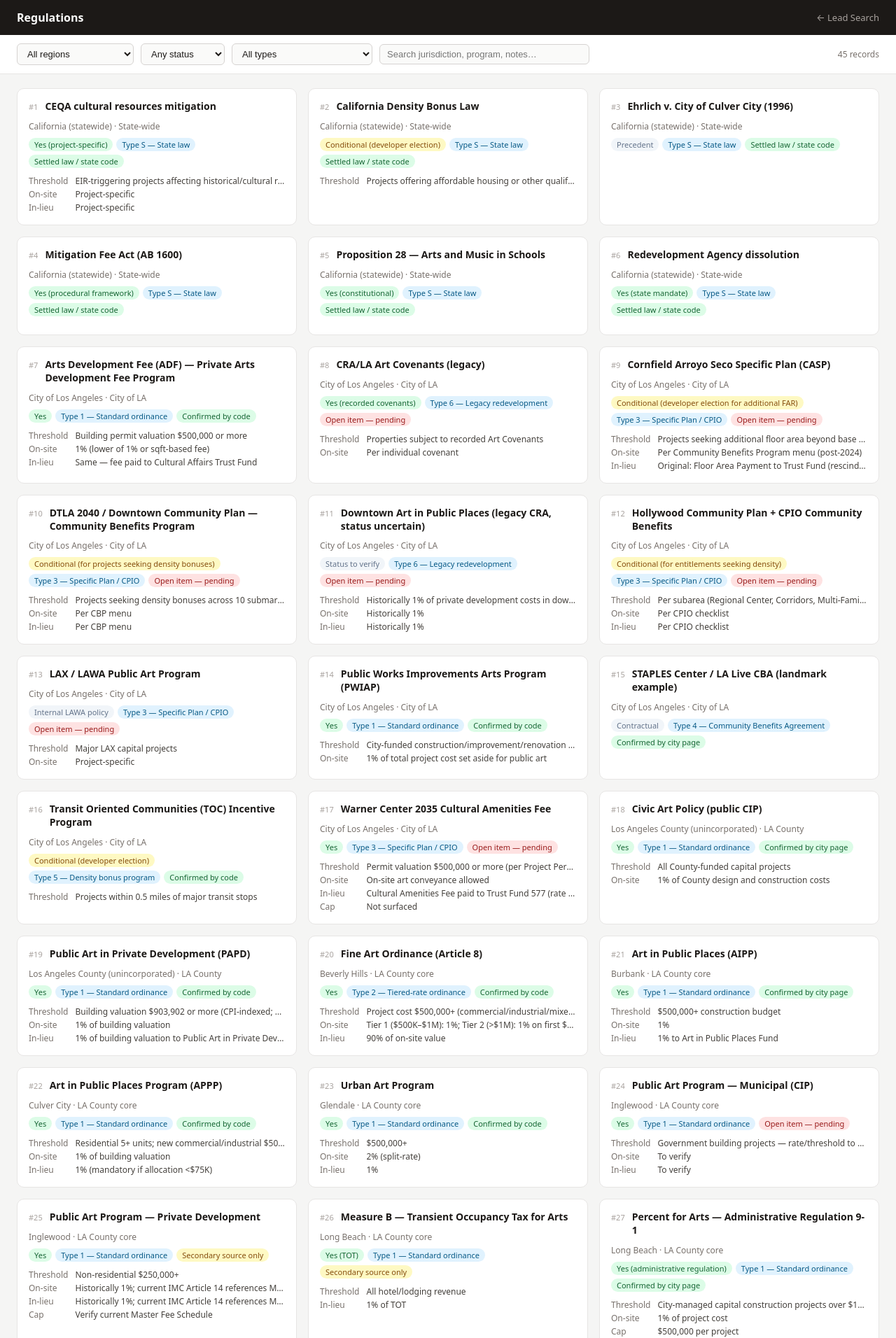
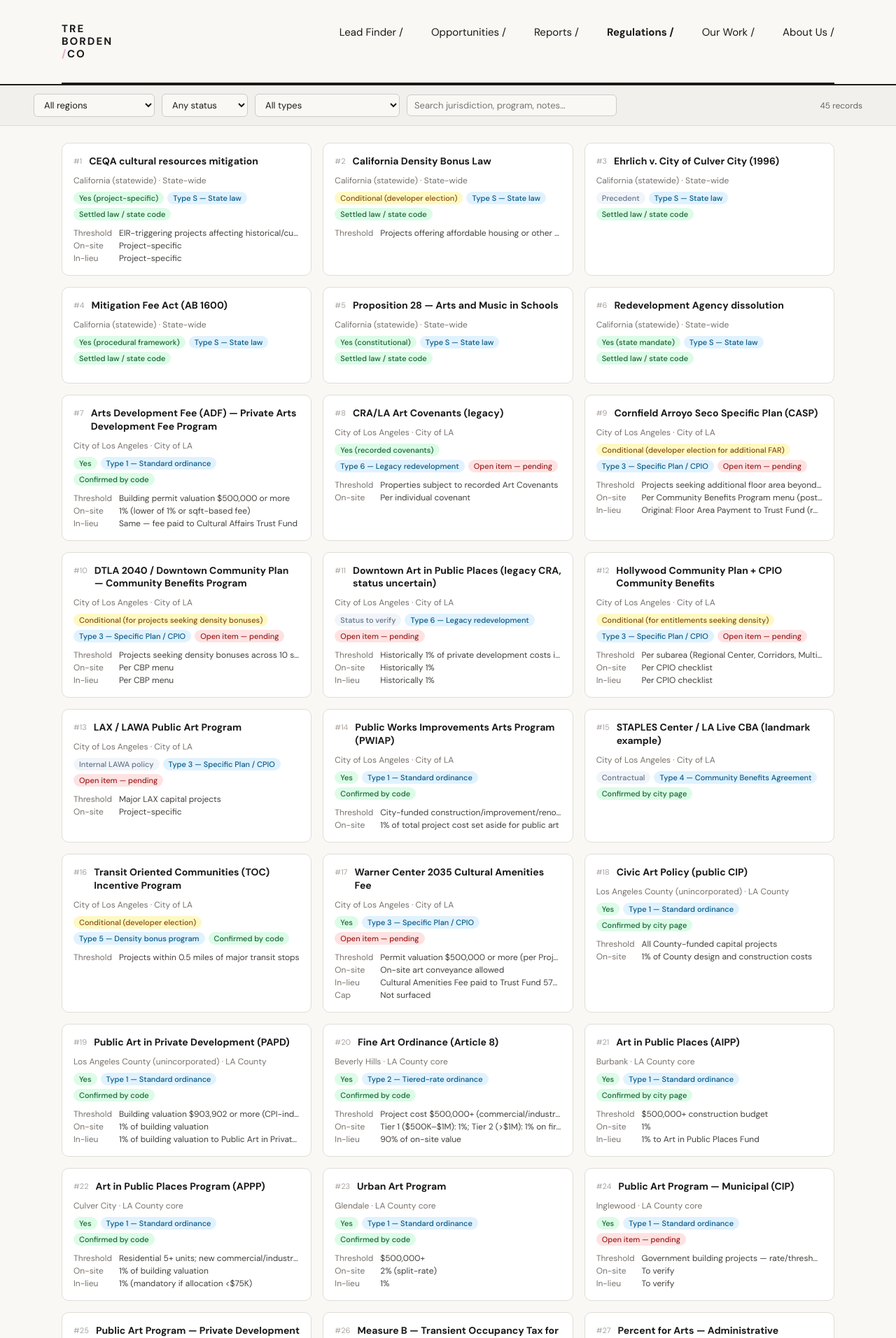
Before and after one commit to agshipley/first-agent, a Flask app: page /regulations in a window 1280 px wide. Shown: the top 1912 px of the page at 70% size. Run offline with Flask 3, Linux system fonts and the light colour scheme; data comes from the database, SQL or seed files in the repository.

Commit message:
Add Regulations to site nav across all templates; match site header style
Co-Authored-By: Claude Sonnet 4.6 <noreply@anthropic.com>

```diff
--- a/templates/permits.html
+++ b/templates/permits.html
@@ -593,6 +593,7 @@
             <a href="/">Lead Finder /</a>
             <a href="/permits-monitor" class="active">Opportunities /</a>
             <a href="/reports">Reports /</a>
+            <a href="/regulations">Regulations /</a>
             <a href="https://www.treborden.com/spaces">Our Work /</a>
             <a href="https://www.treborden.com/about_us">About Us /</a>
         </nav>
--- a/templates/regulations.html
+++ b/templates/regulations.html
@@ -4,33 +4,66 @@
 <meta charset="UTF-8">
 <meta name="viewport" content="width=device-width, initial-scale=1">
 <title>Regulations — Tre Borden /Co</title>
+<link rel="preconnect" href="https://fonts.googleapis.com">
+<link rel="preconnect" href="https://fonts.gstatic.com" crossorigin>
+<link href="https://fonts.googleapis.com/css2?family=DM+Sans:ital,opsz,wght@0,9..40,300;0,9..40,400;0,9..40,500;0,9..40,700;1,9..40,400&display=swap" rel="stylesheet">
 <style>
+  :root {
+    --cream: #FAF8F4;
+    --black: #1a1a1a;
+    --pink-dark: #E8A8CC;
+    --gray-bg: #F2F0EC;
+  }
+
   *, *::before, *::after { box-sizing: border-box; margin: 0; padding: 0; }
 
   body {
-    font-family: system-ui, -apple-system, sans-serif;
+    font-family: 'DM Sans', sans-serif;
     font-size: 14px;
-    background: #f5f5f4;
-    color: #1c1917;
+    background: var(--cream);
+    color: var(--black);
     min-height: 100vh;
   }
 
-  header {
-    background: #1c1917;
-    color: #fafaf9;
-    padding: 14px 24px;
+  .site-header {
     display: flex;
-    align-items: center;
-    gap: 20px;
+    align-items: flex-start;
+    justify-content: space-between;
+    padding: 32px 48px;
+    max-width: 1200px;
+    margin: 0 auto;
   }
-  header a { color: #a8a29e; text-decoration: none; font-size: 13px; }
-  header a:hover { color: #fafaf9; }
-  header h1 { font-size: 16px; font-weight: 600; flex: 1; }
+
+  .logo {
+    font-size: 15px;
+    font-weight: 700;
+    line-height: 1.2;
+    letter-spacing: 2px;
+    text-transform: uppercase;
+    text-decoration: none;
+    color: inherit;
+  }
+  .logo span { color: var(--pink-dark); }
+
+  .nav-links {
+    display: flex;
+    gap: 40px;
+    font-size: 15px;
+    font-weight: 400;
+    padding-top: 4px;
+  }
+  .nav-links a { color: var(--black); text-decoration: none; transition: opacity 0.2s; }
+  .nav-links a:hover { opacity: 0.6; }
+  .nav-links a.active { font-weight: 700; }
+
+  .divider { max-width: 1200px; margin: 0 auto; padding: 0 48px; }
+  .divider hr { border: none; border-top: 2.5px solid var(--black); margin: 0; }
 
   .filters {
-    background: #fff;
-    border-bottom: 1px solid #e7e5e4;
-    padding: 12px 24px;
+    background: var(--gray-bg);
+    border-top: 2.5px solid var(--black);
+    border-bottom: 1px solid #ddd;
+    padding: 12px 48px;
     display: flex;
     flex-wrap: wrap;
     gap: 10px;
@@ -38,34 +71,34 @@
   }
   .filters select, .filters input {
     padding: 6px 10px;
-    border: 1px solid #d6d3d1;
+    border: 1px solid #ccc;
     border-radius: 6px;
     font-size: 13px;
-    background: #fafaf9;
-    color: #1c1917;
+    font-family: 'DM Sans', sans-serif;
+    background: var(--cream);
+    color: var(--black);
   }
   .filters input { flex: 1; min-width: 180px; max-width: 300px; }
-  .filters label { font-size: 12px; color: #78716c; }
-  #count { font-size: 12px; color: #78716c; margin-left: auto; white-space: nowrap; }
+  #count { font-size: 12px; color: #666; margin-left: auto; white-space: nowrap; }
 
   .grid {
     display: grid;
     grid-template-columns: repeat(auto-fill, minmax(340px, 1fr));
     gap: 16px;
-    padding: 20px 24px;
-    max-width: 1400px;
+    padding: 24px 48px 60px;
+    max-width: 1200px;
     margin: 0 auto;
   }
 
   .card {
     background: #fff;
-    border: 1px solid #e7e5e4;
+    border: 1px solid #e0ddd8;
     border-radius: 10px;
     padding: 16px;
     cursor: pointer;
     transition: box-shadow 0.15s, border-color 0.15s;
   }
-  .card:hover { box-shadow: 0 4px 12px rgba(0,0,0,.08); border-color: #a8a29e; }
+  .card:hover { box-shadow: 0 4px 12px rgba(0,0,0,.08); border-color: #aaa; }
 
   .card-head {
     display: flex;
@@ -181,18 +214,27 @@
   .flag-warn { color: #b45309; font-weight: 500; }
 
   @media (max-width: 600px) {
-    .grid { padding: 12px; gap: 12px; }
-    .filters { padding: 10px 12px; }
-    header { padding: 12px; }
+    .site-header { padding: 20px 24px; }
+    .nav-links { gap: 20px; font-size: 13px; }
+    .filters { padding: 10px 24px; }
+    .grid { padding: 16px 24px 40px; gap: 12px; }
   }
 </style>
 </head>
 <body>
 
-<header>
-  <h1>Regulations</h1>
-  <a href="/">← Lead Search</a>
+<header class="site-header">
+  <a href="https://www.treborden.com" class="logo">TRE<br>BORDEN<br><span>/</span>CO</a>
+  <nav class="nav-links">
+    <a href="/">Lead Finder /</a>
+    <a href="/permits-monitor">Opportunities /</a>
+    <a href="/reports">Reports /</a>
+    <a href="/regulations" class="active">Regulations /</a>
+    <a href="https://www.treborden.com/spaces">Our Work /</a>
+    <a href="https://www.treborden.com/about_us">About Us /</a>
+  </nav>
 </header>
+<div class="divider"><hr></div>
 
 <div class="filters">
   <select id="f-region">
--- a/templates/report.html
+++ b/templates/report.html
@@ -397,6 +397,7 @@
             <a href="/">Lead Finder /</a>
             <a href="/permits-monitor">Opportunities /</a>
             <a href="/reports">Reports /</a>
+            <a href="/regulations">Regulations /</a>
             <a href="https://www.treborden.com/spaces">Our Work /</a>
             <a href="https://www.treborden.com/about_us">About Us /</a>
         </nav>
--- a/templates/reports.html
+++ b/templates/reports.html
@@ -201,6 +201,7 @@
             <a href="/">Lead Finder /</a>
             <a href="/permits-monitor">Opportunities /</a>
             <a href="/reports" class="active">Reports /</a>
+            <a href="/regulations">Regulations /</a>
             <a href="https://www.treborden.com/spaces">Our Work /</a>
             <a href="https://www.treborden.com/about_us">About Us /</a>
         </nav>
```
Also changed, not shown: templates/index.html (+66 -0 lines).
